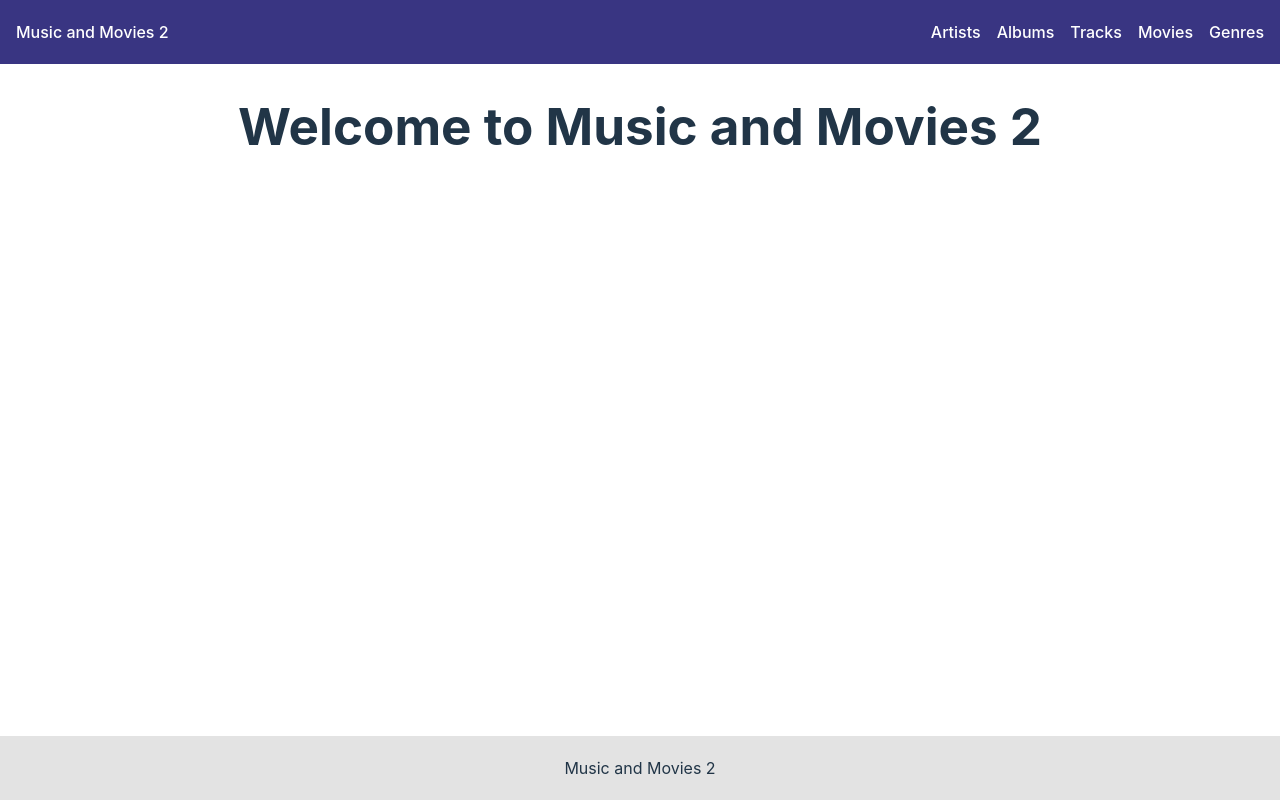
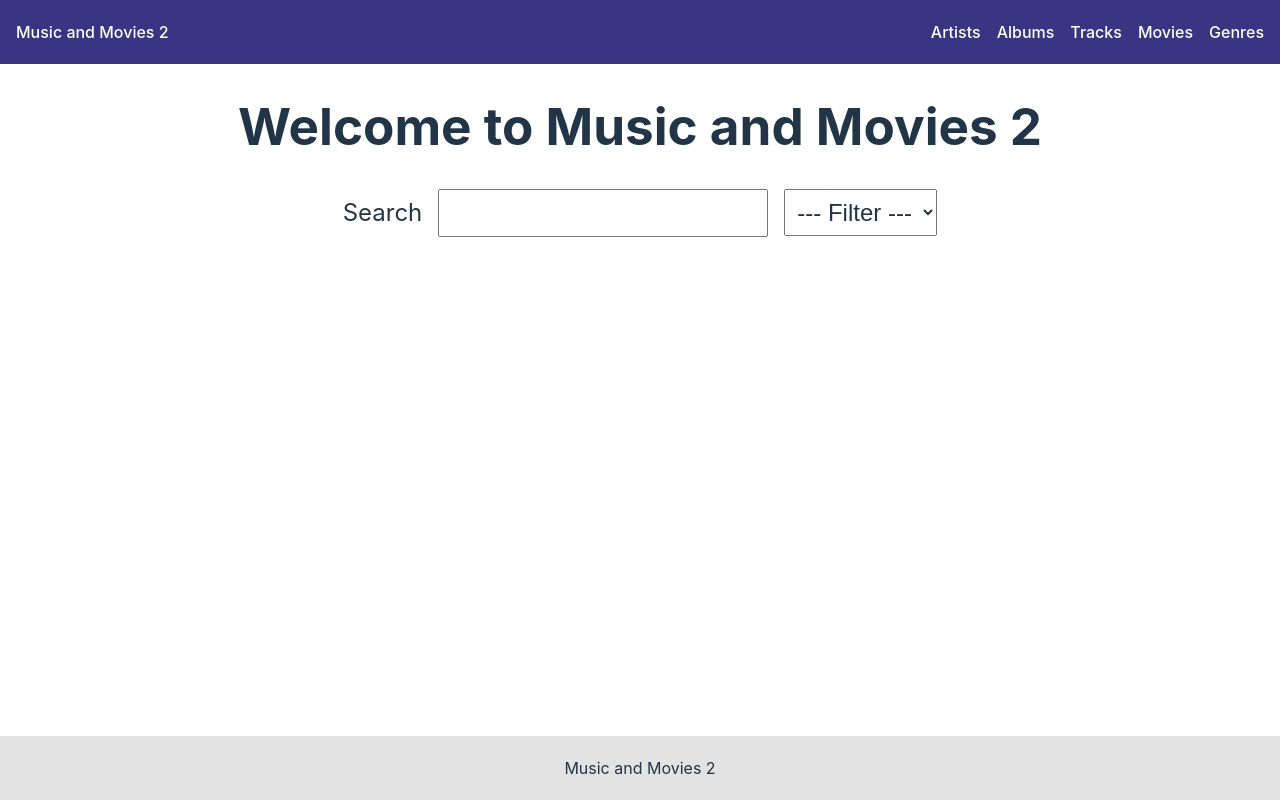
Before and after one commit to jgustavoas/music-and-movies-2, a React (Vite) app in the folder app/: page / in a window 1280 px wide. Built offline with nearby package versions, Linux system fonts and the light colour scheme.

Commit message:
Search field

```diff
--- a/app/src/routes/home.jsx
+++ b/app/src/routes/home.jsx
@@ -1,7 +1,24 @@
 import { updatePageTitle } from '../functions/page.func';
+import '../styles/main.css';
 
 export default function Home() {
   document.title = updatePageTitle();
 
-  return <h1>Welcome to Music and Movies 2</h1>;
+  return (
+    <>
+      <h1>Welcome to Music and Movies 2</h1>
+      <div id="search-field">
+        <label htmlFor="search">Search</label>
+        <input type="text" name="search" id="search" />
+        <select name="item" id="item">
+          <option value=""> --- Filter ---</option>
+          <option value="artists">Artist</option>
+          <option value="albums">Album</option>
+          <option value="tracks">Track</option>
+          <option value="movies">Movie</option>
+          <option value="genres">Genre</option>
+        </select>
+      </div>
+    </>
+  );
 }
--- a/app/src/styles/index.css
+++ b/app/src/styles/index.css
@@ -1,10 +1,11 @@
 :root {
+  --font-color: #213547;
   font-family: Inter, Avenir, Helvetica, Arial, sans-serif;
   font-size: 16px;
   line-height: 24px;
   font-weight: 400;
   color-scheme: light dark;
-  color: #213547;
+  color: var(--font-color);
   background-color: #ffffff;
 
   font-synthesis: none;
@@ -84,14 +85,6 @@ button.cta-button:hover {
   color: #fff;
 }
 
-main {
-  flex: 1;
-  display: flex;
-  flex-direction: column;
-  align-items: center;
-  justify-content: flex-start;
-}
-
 div.top-of-table-div {
   display: flex;
   gap: 2rem;
--- /dev/null
+++ b/app/src/styles/main.css
@@ -0,0 +1,20 @@
+main {
+    flex: 1;
+    display: flex;
+    flex-direction: column;
+    align-items: center;
+    justify-content: flex-start;
+}
+
+main #search-field {
+    display: flex;
+    align-items: center;
+    gap: 1rem;
+    font-size: 1.5rem;
+}
+
+input, select {
+    font-size: inherit;
+    padding: 0.5rem;
+    color: var(--font-color);
+}
```
